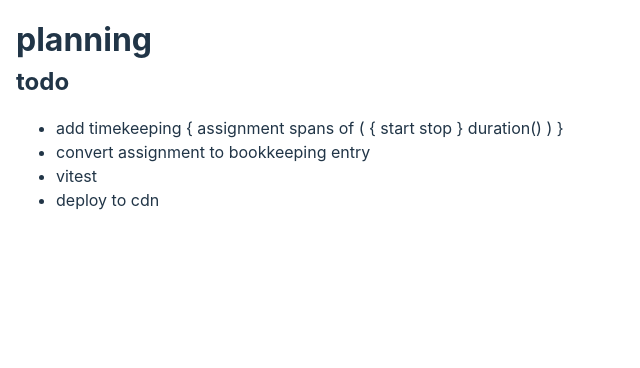
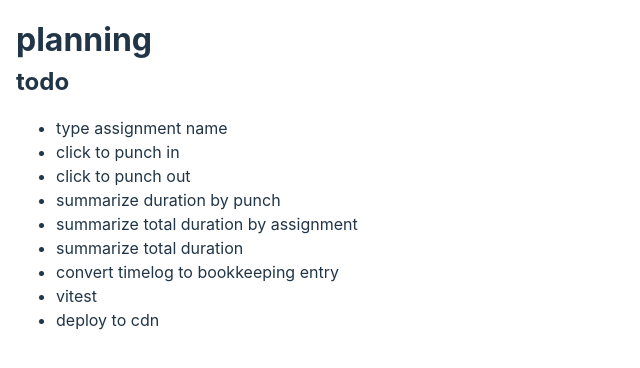
Before and after one commit to cruftbusters/bookeater, a React (Vite) app in the folder frontends/landing/: page / in a window 1280 px wide. Shown: the top 368 px of the page, without its empty margins (0-640 px from the left). Built offline with nearby package versions, Linux system fonts and the light colour scheme.

Commit message:
planning

```diff
--- a/frontends/landing/src/Planning.tsx
+++ b/frontends/landing/src/Planning.tsx
@@ -4,12 +4,13 @@ export function Planning() {
       <h1>planning</h1>
       <h2>todo</h2>
       <ul>
-        <li>
-          {
-            'add timekeeping { assignment spans of ( { start stop } duration() ) }'
-          }
-        </li>
-        <li>convert assignment to bookkeeping entry</li>
+        <li>type assignment name</li>
+        <li>click to punch in</li>
+        <li>click to punch out</li>
+        <li>summarize duration by punch</li>
+        <li>summarize total duration by assignment</li>
+        <li>summarize total duration</li>
+        <li>convert timelog to bookkeeping entry</li>
         <li>vitest</li>
         <li>deploy to cdn</li>
       </ul>
```
